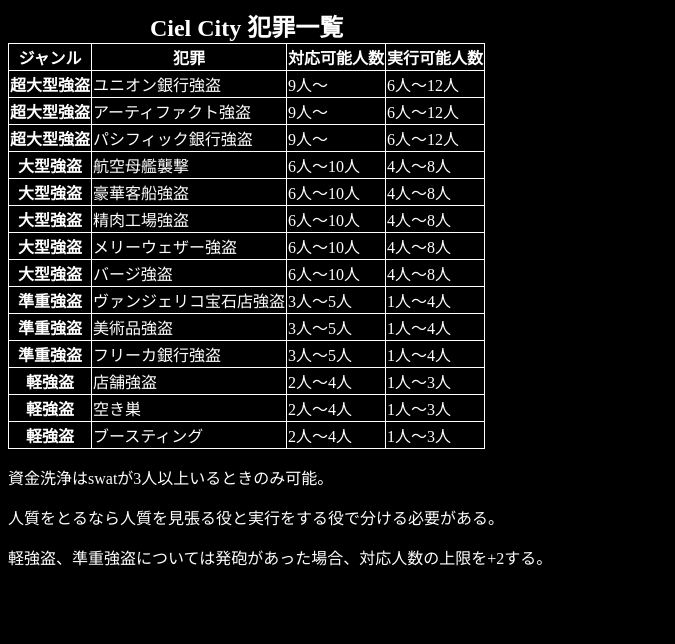
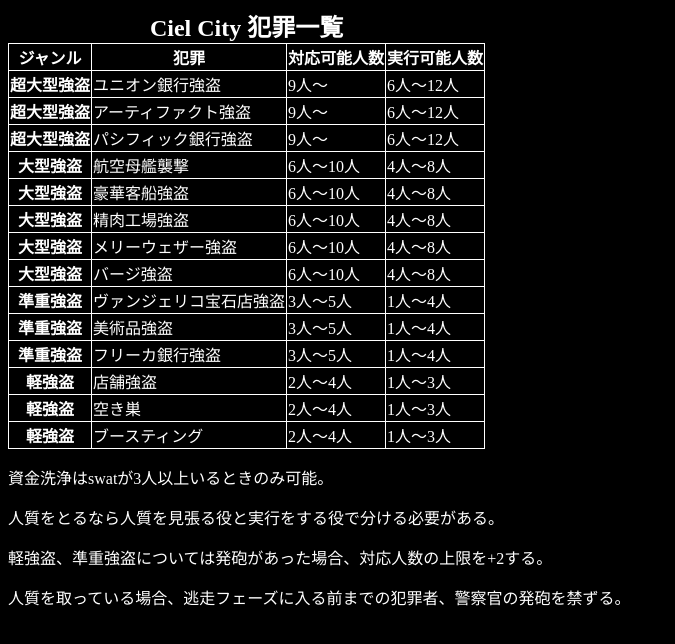
Before and after one commit to Bulls-Eye0423/ciel_crimes, a plain HTML site: page index.html in a window 1280 px wide. Shown: the whole page, without its empty margins (0-675 px from the left). Drawn offline with Linux system fonts and the light colour scheme.

Commit message:
Update index.html

```diff
--- a/index.html
+++ b/index.html
@@ -130,5 +130,6 @@
     <p>資金洗浄はswatが3人以上いるときのみ可能。</p>
     <p>人質をとるなら人質を見張る役と実行をする役で分ける必要がある。</p>
     <p>軽強盗、準重強盗については発砲があった場合、対応人数の上限を+2する。</p>
+    <p>人質を取っている場合、逃走フェーズに入る前までの犯罪者、警察官の発砲を禁ずる。</p>
   </body>
 </html>
```
